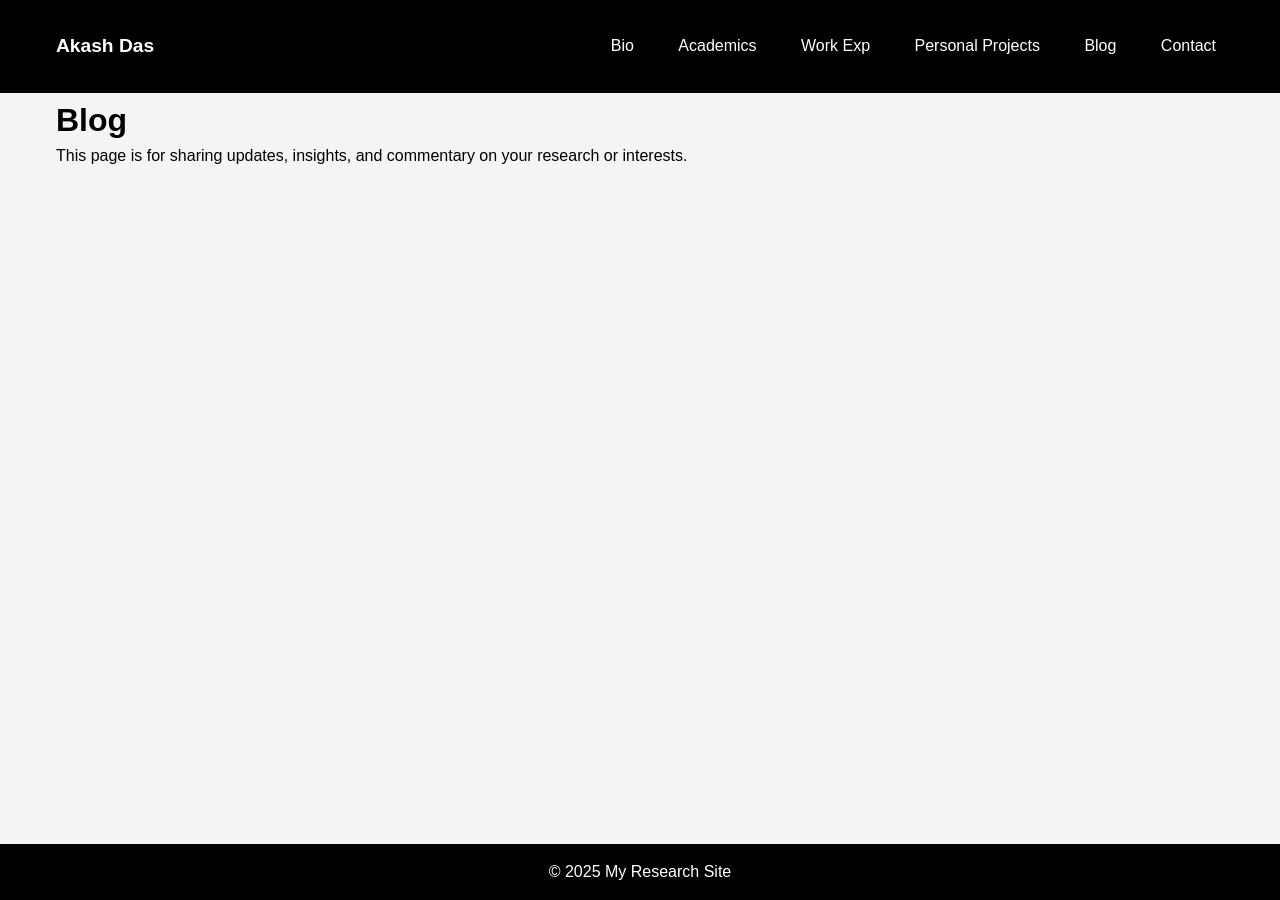
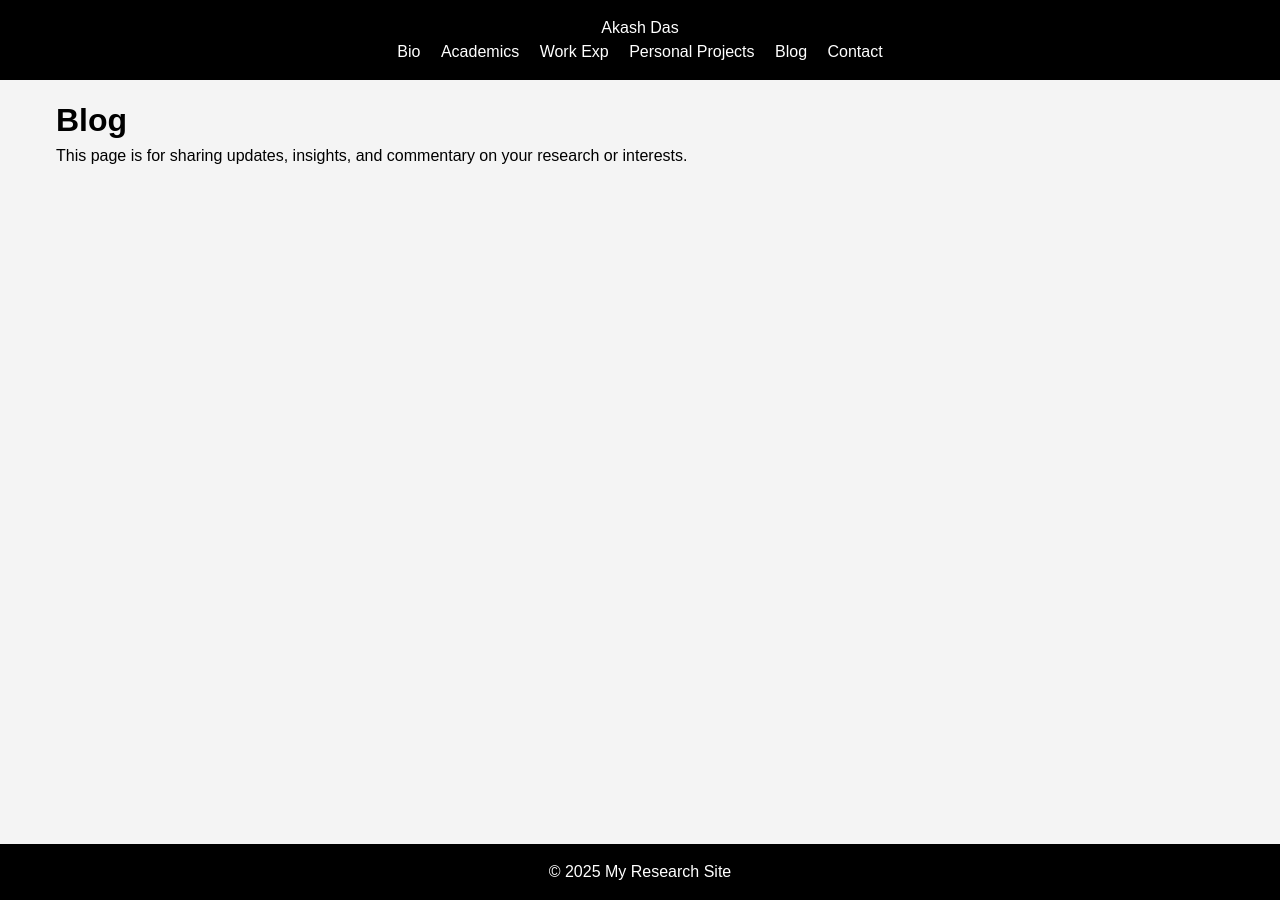
Before and after one commit to akash-das2000/akash-das2000.github.io, a Jekyll site: the page built from blog.md, in a window 1280 px wide. Built offline with Jekyll 4.4.1, drawn with Linux system fonts in a browser that asks for light colours.

Commit message:
Update default.html

```diff
--- a/_layouts/default.html
+++ b/_layouts/default.html
@@ -7,18 +7,10 @@
   <link rel="stylesheet" href="/css/style.css" />
   <style>
     /* Basic resets */
-    * {
-      margin: 0;
-      padding: 0;
-      box-sizing: border-box;
-    }
-    body {
-      font-family: Arial, sans-serif;
-      line-height: 1.5;
-      scroll-behavior: smooth;
-    }
+    * { margin: 0; padding: 0; box-sizing: border-box; }
+    body { font-family: Arial, sans-serif; line-height: 1.5; scroll-behavior: smooth; }
 
-    /* Sticky Header (Same as landing.html) */
+    /* Shared Navbar styling */
     header {
       position: fixed;
       top: 0;
@@ -27,32 +19,12 @@
       background-color: #000;
       color: #fff;
       z-index: 999;
-    }
-    .nav-container {
-      display: flex;
-      align-items: center;
-      justify-content: space-between;
-      max-width: 1200px;
-      margin: 0 auto;
-      padding: 1rem;
-    }
-    .nav-logo {
-      font-weight: bold;
-      font-size: 1.2rem;
-    }
-    nav a {
-      color: #fff;
-      text-decoration: none;
-      margin-left: 2rem;
-      transition: color 0.3s;
-    }
-    nav a:hover {
-      color: #ccc;
+      padding: 1rem 0;
     }
 
-    /* Content wrapper to avoid overlap with fixed header */
+    /* Content wrapper so content isn’t hidden behind the fixed header */
     .content-wrapper {
-      margin-top: 80px; /* Adjust to match your header height */
+      margin-top: 80px; /* Adjust based on header height */
       max-width: 1200px;
       margin-left: auto;
       margin-right: auto;
@@ -69,20 +41,9 @@
   </style>
 </head>
 <body>
+  <!-- Use the shared navbar -->
   <header>
-    <div class="nav-container">
-      <!-- Same logo/brand as landing.html -->
-      <div class="nav-logo">Akash Das</div>
-      <nav>
-        <!-- Same links as landing.html -->
-        <a href="/bio.html">Bio</a>
-        <a href="/academics.html">Academics</a>
-        <a href="/work_exp.html">Work Exp</a>
-        <a href="/personal_projects.html">Personal Projects</a>
-        <a href="/blog.html">Blog</a>
-        <a href="/contact.html">Contact</a>
-      </nav>
-    </div>
+    {% include nav.html %}
   </header>
 
   <div class="content-wrapper">
```
